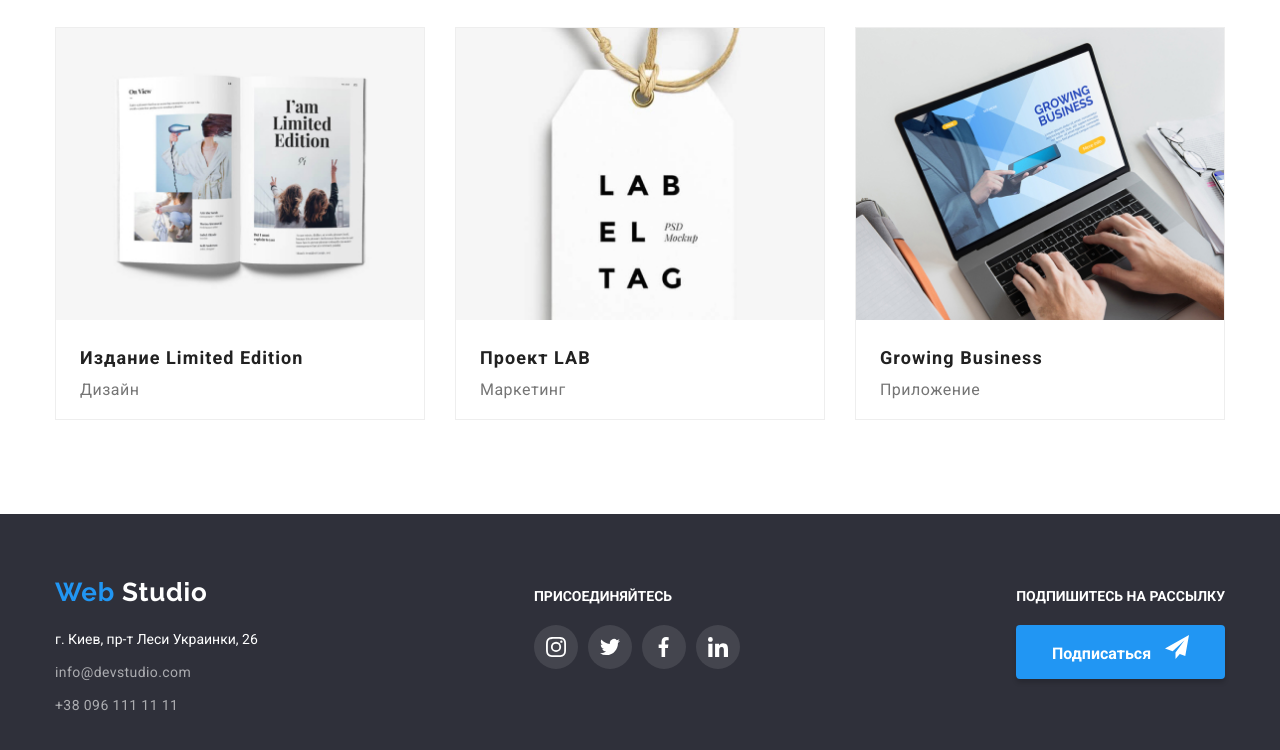
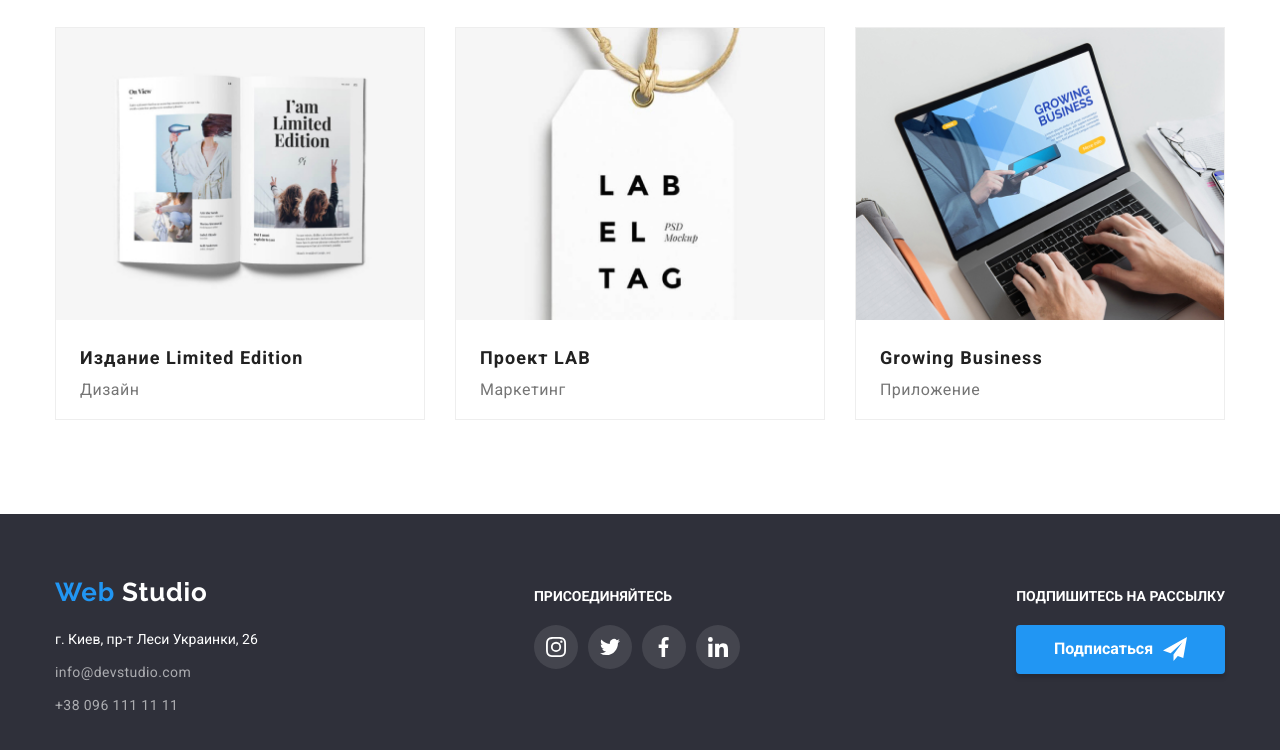
Before and after one commit to Julia-itcourse/goit-markup-hw-05, a plain HTML site: page portfolio.html in a window 1280 px wide. Shown: the part 1068-1818 px from the top of the page. Drawn offline with nearby package versions, Linux system fonts and the light colour scheme.

Commit message:
Update portfolio.html

```diff
--- a/portfolio.html
+++ b/portfolio.html
@@ -368,8 +368,8 @@
           </div>
           <div class="footer-element">
             <p class="join-us">подпишитесь на рассылку</p>
-            <button type="button" class="primary-button">
-              <span class="button-text">Подписаться</span>
+            <button type="button" class="primary-button button--with-icon">
+              Подписаться
               <svg class="button-icon">
                 <use xlink:href="./images/sprite.svg#send"></use>
               </svg>
```
